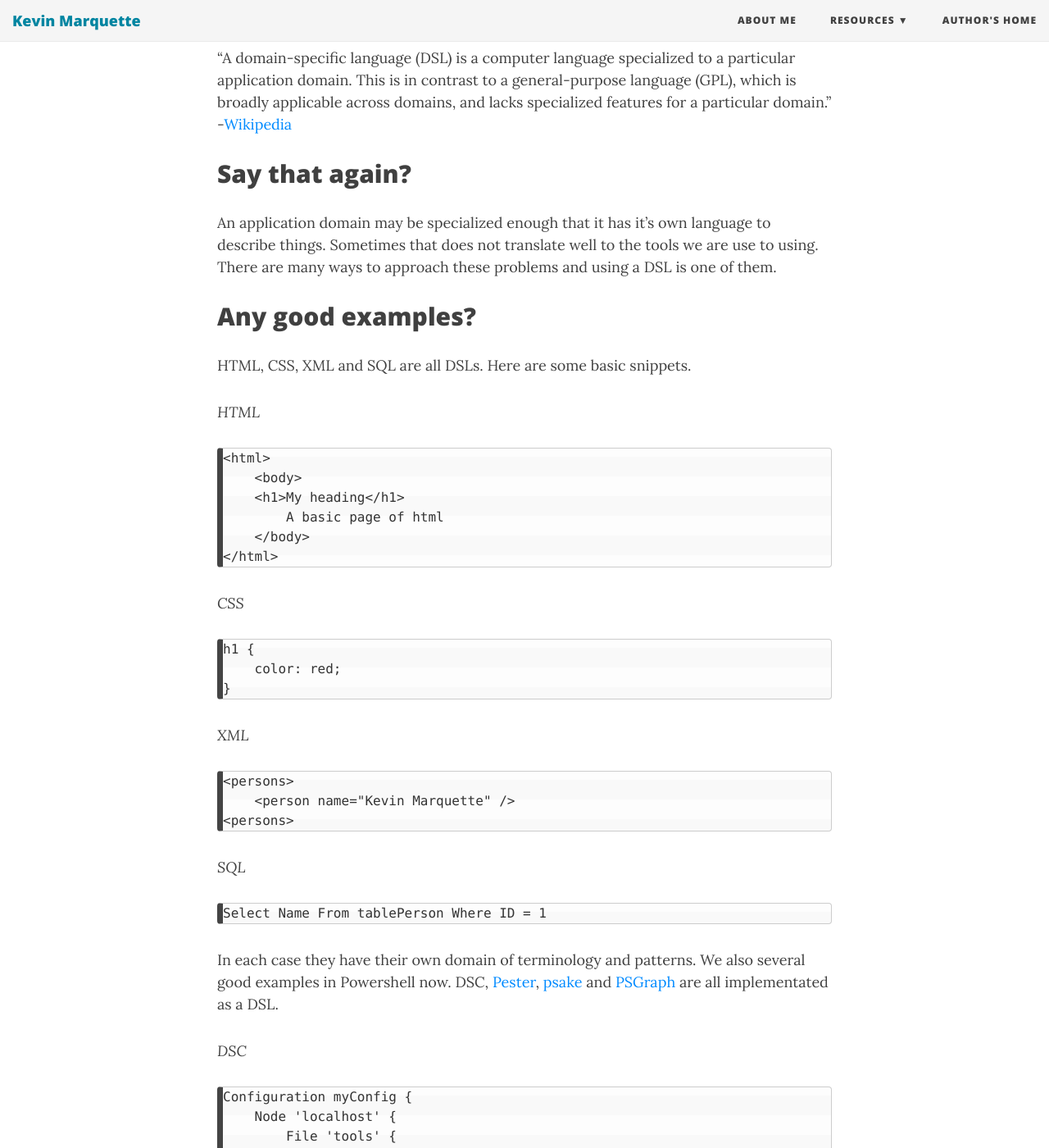
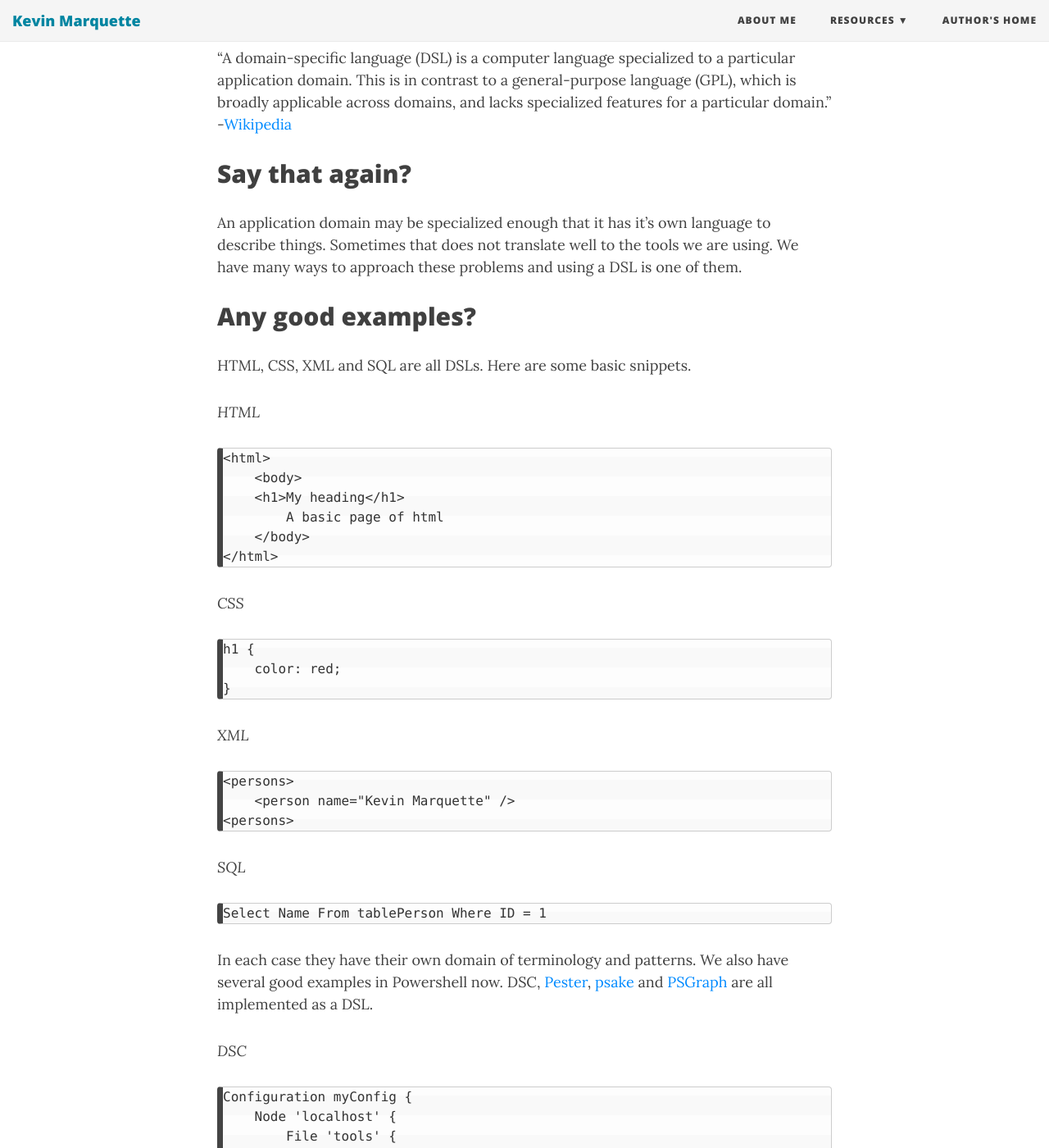
Before and after one commit to KevinMarquette/kevinmarquette.github.io, a Jekyll site: the page built from _posts/2017-02-26-Powershell-DSL-intro-to-domain-specific-languages-part-1.md, in a window 1280 px wide and 1400 px high, scrolled down 685 px. Shown: the whole window at 82% size. Built offline with Jekyll 4.4.1, drawn with Linux system fonts in a browser that asks for light colours; nearby versions of some CDN libraries; some of the changed text lies outside the part shown.

Commit message:
Adjust words and spelling

```diff
--- a/_posts/2017-02-26-Powershell-DSL-intro-to-domain-specific-languages-part-1.md
+++ b/_posts/2017-02-26-Powershell-DSL-intro-to-domain-specific-languages-part-1.md
@@ -16,7 +16,7 @@ This is the first post in a series covering what a DSL is and how to write one.
 "A domain-specific language (DSL) is a computer language specialized to a particular application domain. This is in contrast to a general-purpose language (GPL), which is broadly applicable across domains, and lacks specialized features for a particular domain." -[Wikipedia](https://en.wikipedia.org/wiki/Domain-specific_language)
 
 ## Say that again?
-An application domain may be specialized enough that it has it's own language to describe things. Sometimes that does not translate well to the tools we are use to using. There are many ways to approach these problems and using a DSL is one of them.
+An application domain may be specialized enough that it has it's own language to describe things. Sometimes that does not translate well to the tools we are using. We have many ways to approach these problems and using a DSL is one of them.
 
 ## Any good examples?
 HTML, CSS, XML and SQL are all DSLs. Here are some basic snippets.
@@ -46,7 +46,7 @@ _SQL_
 
     Select Name From tablePerson Where ID = 1
 
-In each case they have their own domain of terminology and patterns. We also several good examples in Powershell now. DSC, [Pester](https://github.com/pester/Pester/wiki), [psake](http://psake.readthedocs.io/en/latest/) and [PSGraph](https://kevinmarquette.github.io/2017-01-30-Powershell-PSGraph/) are all implementated as a DSL.
+In each case they have their own domain of terminology and patterns. We also have several good examples in Powershell now. DSC, [Pester](https://github.com/pester/Pester/wiki), [psake](http://psake.readthedocs.io/en/latest/) and [PSGraph](https://kevinmarquette.github.io/2017-01-30-Powershell-PSGraph/) are all implemented as a DSL.
 
 _DSC_
 
@@ -80,9 +80,9 @@ _psake_
 
 _psraph_
 
-    graph "myGraph" {
-        node @{shape='rectangle'}
-        edge start,middle,end
+    Graph "myGraph" {
+        Node @{shape='rectangle'}
+        Edge start,middle,end
     }
 
 # a DSL in Powershell
```
